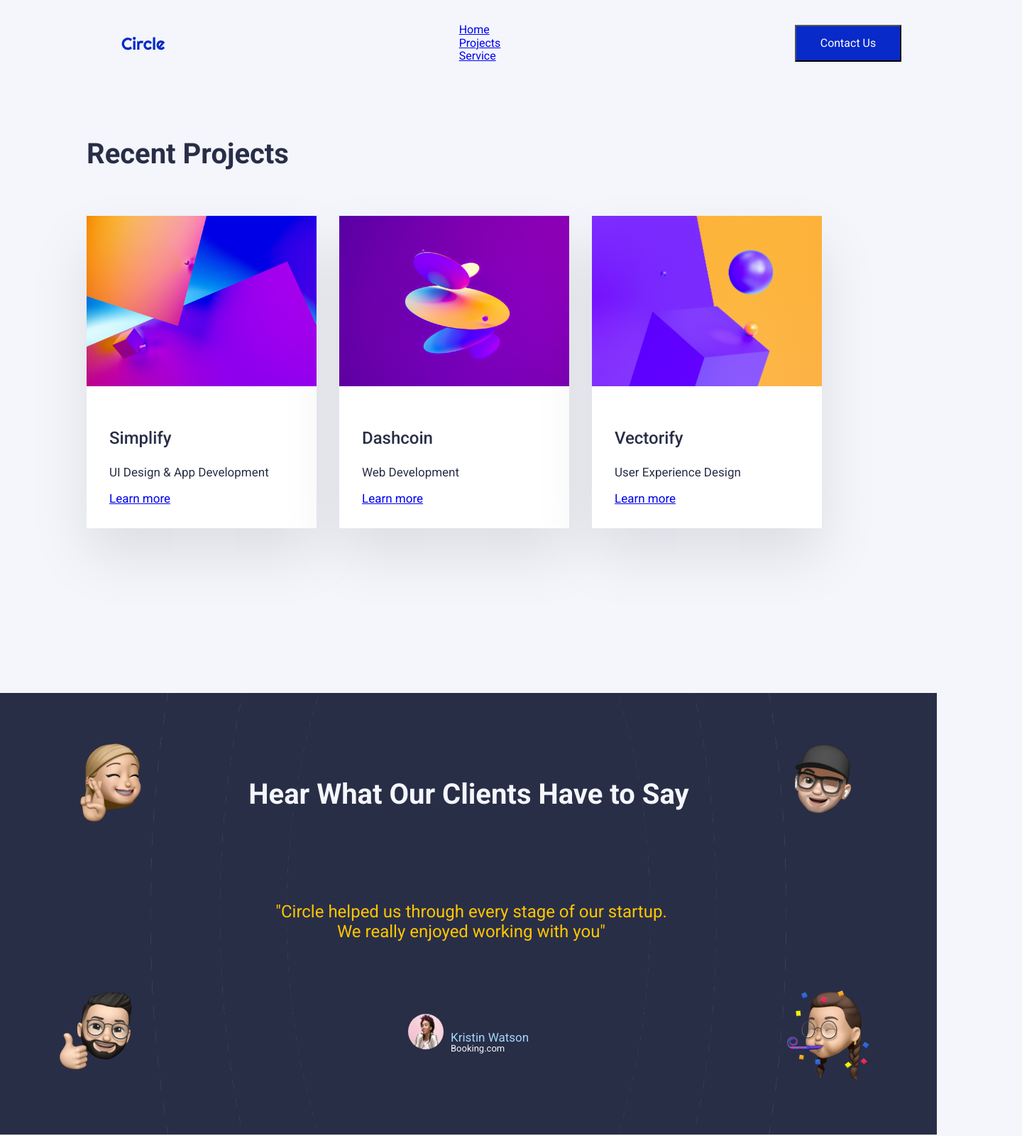
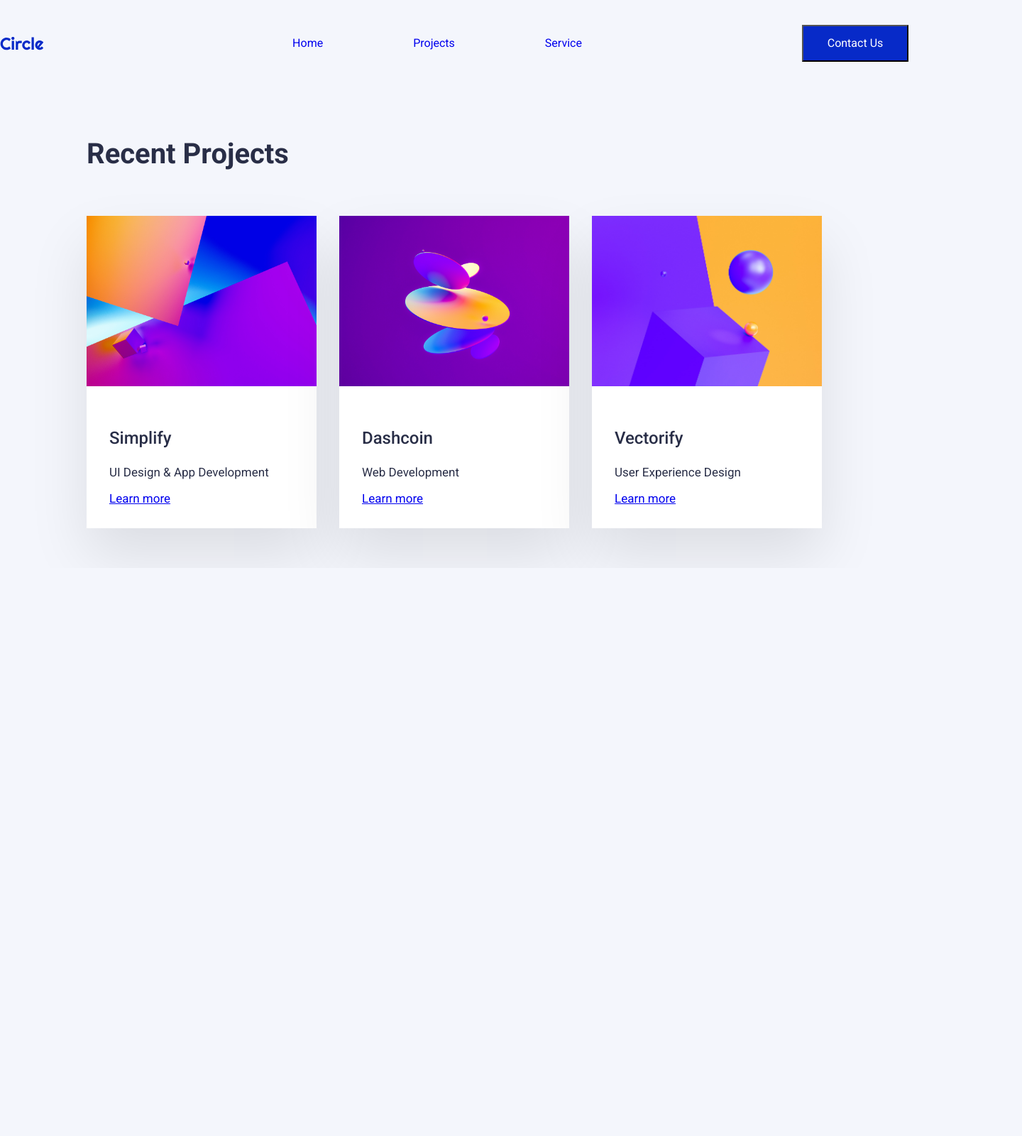
Before and after one commit to evagapi/ironhack-mid-term-project-group-6, a plain HTML site: page index.html in a window 1280 px wide. Shown: the whole page at 71% size, 1440 px wide, since content can reach past the window. After the commit the page ends 800 px from the top, so only its background shows below. Drawn offline with Linux system fonts and the light colour scheme.

Commit message:
added navigator

```diff
--- a/css/navigation-bar.css
+++ b/css/navigation-bar.css
@@ -2,24 +2,35 @@
     display: flex;
     justify-content: space-between;
     align-items: center;
-    position: relative;
-    margin: 0px auto 0px auto;
-    width:1440px;
+    margin: auto;
+    /*margin: 0px auto 0px auto;*/
+    max-width:1440px;
     height: 122px;
+    flex-direction: row;
 }
-.circle-logo{
-    position: relative;
-    left:170.64px; right:1208.83px;
+.navigator-logo{
+    display: flex;
+    align-items: center;
+    margin: 0;
 
 }
-.navigator-bar a{
+.navigator-bar ul{
+    list-style: none;
     display: flex;
-    justify-content: space-between;
+    align-items: center;
+    gap: 127px;
 
 }
+.circle-grid-div li a{
+    text-decoration: none;
+    list-style: none;
+    margin: 0;
+}
+.navigator-btn{
+    display: flex;
+}
 .button-contact{
-    position: relative;
-    left:-170px;
+
     background-color:#072AC8;
     color:#FFFFFF;
     width: 150px;
--- a/index.html
+++ b/index.html
@@ -15,17 +15,20 @@
   <body>
 
 <!-- TODO: navigation bar (header of the page), issue #2 -->
-    <header>
-      <div class="navigator-bar">
+    <header class="navigator-bar">
+      <div class="navigator-logo">
         <img
         src="assets/logos/circle.svg"
         alt="Circle-logo"
         class="circle-logo">
-        <div>
-          <a href="#">Home</a>
-          <a href="#">Projects</a>
-          <a href="#">Service</a>
-        </div>
+      </div>
+      <div class="circle-grid-div">
+      <ul>
+          <li><a href="#">Home</a></li>
+          <li><a href="#">Projects</a></li>
+          <li><a href="#">Service</a></li>
+      </div>
+      <div class="navigator-btn">
         <button class="button-contact">Contact Us</button>
       </div>
     </header>
@@ -80,40 +83,7 @@
     </section>
 
 <!-- TODO: testimonial of clients (emoji section 🤞 😉 👍 🥳), issue #5 -->
-    <section class="testimonials">
-        <h3 class="testimonials-heading">Hear What Our Clients Have to Say</h3>
-        <p class="testimonials-paragraph">"Circle helped us through every stage of our startup.</br>We really enjoyed working with you"</p>
-        <div class="memojis">
-          <img
-          src="assets/testimonial-section/memoji-1.png"
-          alt="memoji-1-image"
-          class="memojis img1">
-          <img
-          src="assets/testimonial-section/memoji-2.png"
-          alt="memoji-2-image"
-          class="memojis img2">
-          <img
-          src="assets/testimonial-section/memoji-3.png"
-          alt="memoji-3-image"
-          class="memojis img3">
-          <img
-          src="assets/testimonial-section/memoji-4.png"
-          alt="memoji-4-image"
-          class="memojis img4">
-        </div>
-        <img
-        src="assets/testimonial-section/orbit.png"
-        alt="orbit-image"
-        class="orbit-image">
-          <img
-        src="assets/testimonial-section/profile.png"
-        alt="profile image"
-        class="profile-image">
-        <p class="kristin">Kristin Watson</p>
-        <p class="booking">Booking.com</p>
-      </div>
-     </div>
-    </section>
+
 
     <section class="our-services">
       <!-- TODO: our services in 3 columns, issue #6 -->
```
